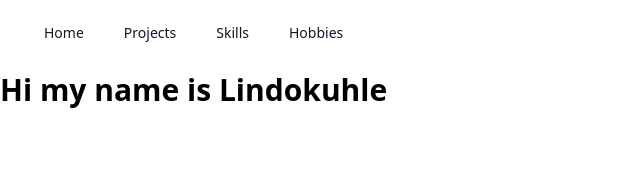
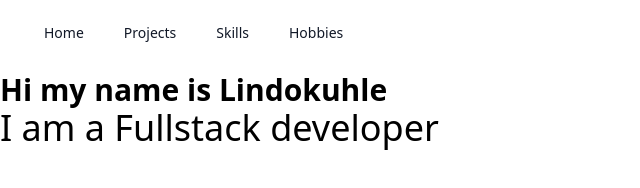
Before and after one commit to LindoDuma/Portfolio_Website_VOne, a plain HTML site: page Index.html in a window 1280 px wide. Shown: the whole page, without its empty margins (0-640 px from the left). Drawn offline with nearby package versions, Linux system fonts and the light colour scheme.

Commit message:
added title

```diff
--- a/Index.html
+++ b/Index.html
@@ -25,6 +25,7 @@
 
         <div class="container my-2 mx-auto">
             <h1 class="text-3xl font-bold">Hi my name is Lindokuhle</h1>
+            <h2 class="text-4xl">I am a Fullstack developer</h2>
         </div>
     </body>
 </html>
```
